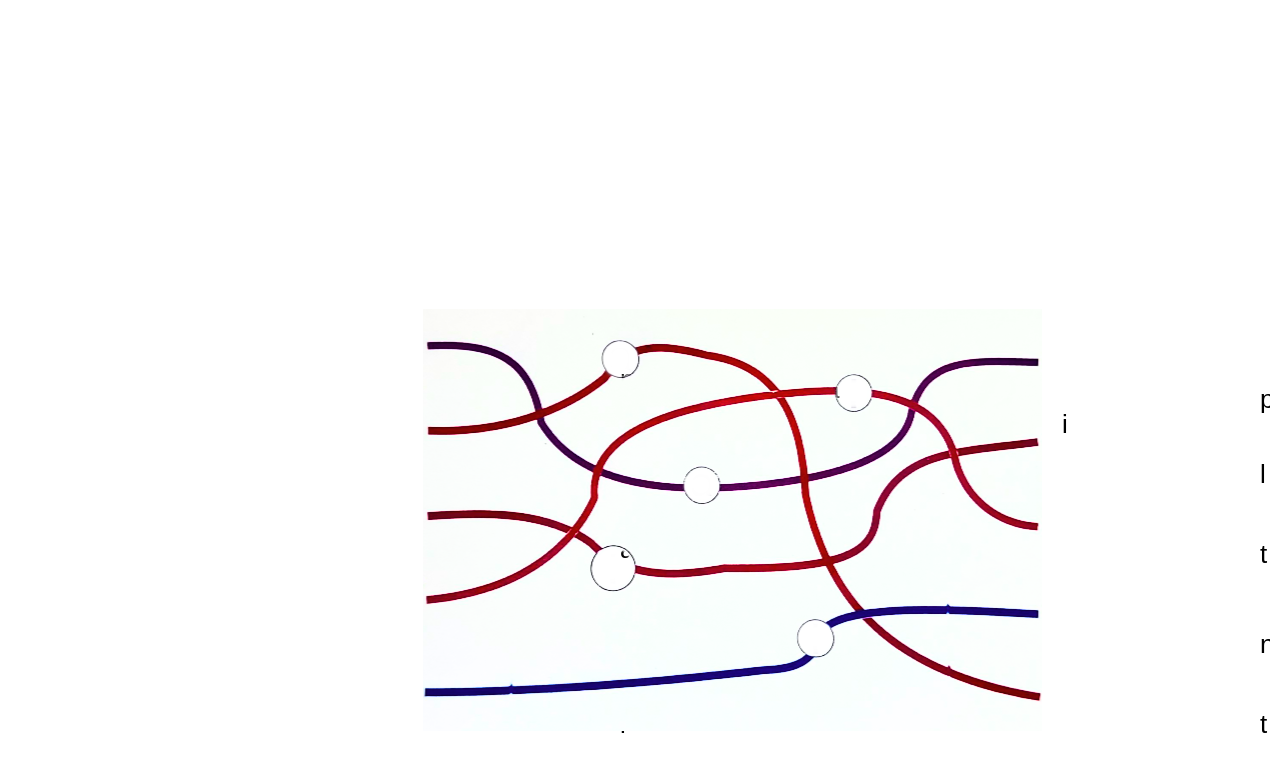
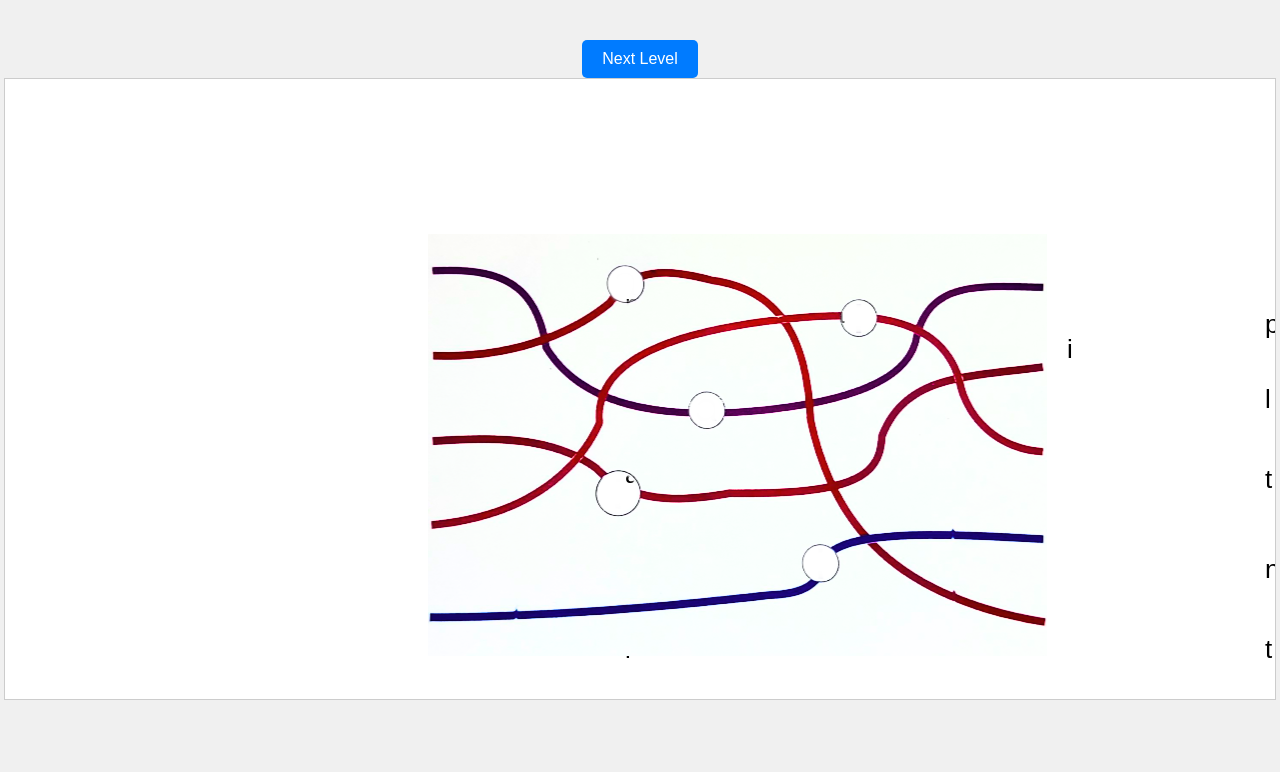
Before and after one commit to ShivaSaiCharanD/connectingletters, a React (Create React App) app: page / in a window 1280 px wide. Shown: the top 772 px of the page. Built offline with nearby package versions, Linux system fonts and the light colour scheme; the HTML template or start-up script is replaced by a standard one.

Commit message:
fixed issue

```diff
--- /dev/null
+++ b/src/Game2.css
@@ -0,0 +1,35 @@
+/* Game2.css */
+body {
+  margin: 0;
+  padding: 0;
+  display: flex;
+  flex-direction: column;
+  align-items: center;
+  background-color: #f0f0f0;
+  font-family: Arial, sans-serif;
+}
+
+#pixi-container {
+  margin-top: 20px;
+}
+
+canvas {
+  border: 1px solid #ccc;
+  display: block;
+}
+
+button {
+  margin-top: 20px;
+  padding: 10px 20px;
+  font-size: 16px;
+  border: none;
+  border-radius: 5px;
+  background-color: #007bff;
+  color: white;
+  cursor: pointer;
+  transition: background-color 0.3s ease;
+}
+
+button:hover {
+  background-color: #0056b3;
+}
--- a/src/components/Game2.jsx
+++ b/src/components/Game2.jsx
@@ -1,68 +1,49 @@
-import React, { useEffect, useRef } from "react";
+import React, { useEffect, useRef, useState } from "react";
 import { Application, Assets, Sprite, Text } from "pixi.js";
 import data from "../levels.json";
+import "../Game2.css"; // Import the CSS file
 
 export default function Game2() {
   const appRef = useRef(null);
+  const [level, setLevel] = useState(0);
 
   useEffect(() => {
     const app = new Application();
-
     (async () => {
       await app.init({
         width: window.innerWidth - 10,
         height: window.innerHeight - 180,
         backgroundColor: "ffffff",
+        view: document.getElementById('board')
       });
       document.body.appendChild(app.canvas);
       appRef.current = app;
 
       const paths = await Assets.load("paths2.png");
+
       const path = new Sprite(paths);
-      const letters = data.levels.letters[0];
-    //   [
-    //     { key: "a", value: [825, 220], pos: "mid" },
-    //     { key: "l", value: [820, 435], pos: "mid" },
-    //     { key: "a", value: [905, 350], pos: "mid" },
-    //     { key: "i", value: [1062, 255], pos: "mid" },
-    //     { key: "e", value: [1020, 500], pos: "mid" },
-    //     { key: "n", value: [620, 210], pos: "left" },
-    //     { key: "c", value: [620, 295], pos: "left" },
-    //     { key: "a", value: [620, 380], pos: "left" },
-    //     { key: "f", value: [620, 460], pos: "left" },
-    //     { key: "p", value: [620, 550], pos: "left" },
-    //     { key: "p", value: [1260, 230], pos: "right" },
-    //     { key: "l", value: [1260, 305], pos: "right" },
-    //     { key: "t", value: [1260, 385], pos: "right" },
-    //     { key: "n", value: [1260, 475], pos: "right" },
-    //     { key: "t", value: [1260, 555], pos: "right" },
-    //   ];
-      const words = data.levels.words[0];
-    //   ["nap", "cat", "all", "fit", "pen"];
+      const letters = data.levels.letters[level];
+      const words = data.levels.words[level];
+
       letters.forEach((element) => {
-        const text = new Text({
-          text: element.key,
-        });
+        const text = new Text({ text: element.key, fill: "#000000", fontSize: 24 });
         text.x = element.value[0];
         text.y = element.value[1];
         text.interactive = true;
         text.on("pointerdown", () => Clicked(element.key, element.pos));
         app.stage.addChild(text);
       });
+
       app.stage.addChild(path);
       path.x = app.screen.width / 3;
       path.y = app.screen.height / 4;
 
-      const Invalid = new Text({
-        text: "Invalid",
-      });
+      const Invalid = new Text({ text: "Invalid", fill: "#000000", fontSize: 36 });
       Invalid.x = 100;
       Invalid.y = 100;
       Invalid.visible = false;
 
-      const Correct = new Text({
-        text: "Correct",
-      });
+      const Correct = new Text({ text: "Correct", fill: "#000000", fontSize: 36 });
       Correct.x = 100;
       Correct.y = 100;
       Correct.visible = false;
@@ -101,7 +82,6 @@ export default function Game2() {
           setTimeout(() => {
             Invalid.visible = false;
           }, 4000);
-          // PIXI.sound.play('Tryagain.mp3');
         }
       }
 
@@ -112,14 +92,26 @@ export default function Game2() {
           setTimeout(() => {
             Correct.visible = false;
           }, 4000);
-
         }
       }
     })();
+
     return () => {
+      if (appRef.current > 1) {
+        appRef.current.destroy(true, { children: true });
+        document.body.removeChild(appRef.current.view);
+      }
+    };
+  }, [level]);
 
-    };
-  }, []);
-
-  return <canvas />;
+  return (
+    <div>
+      <div id="pixi-container">
+        <canvas id='board'></canvas>
+      </div>
+      <button type="button" onClick={() => setLevel(level + 1)}>
+        Next Level
+      </button>
+    </div>
+  );
 }
```
